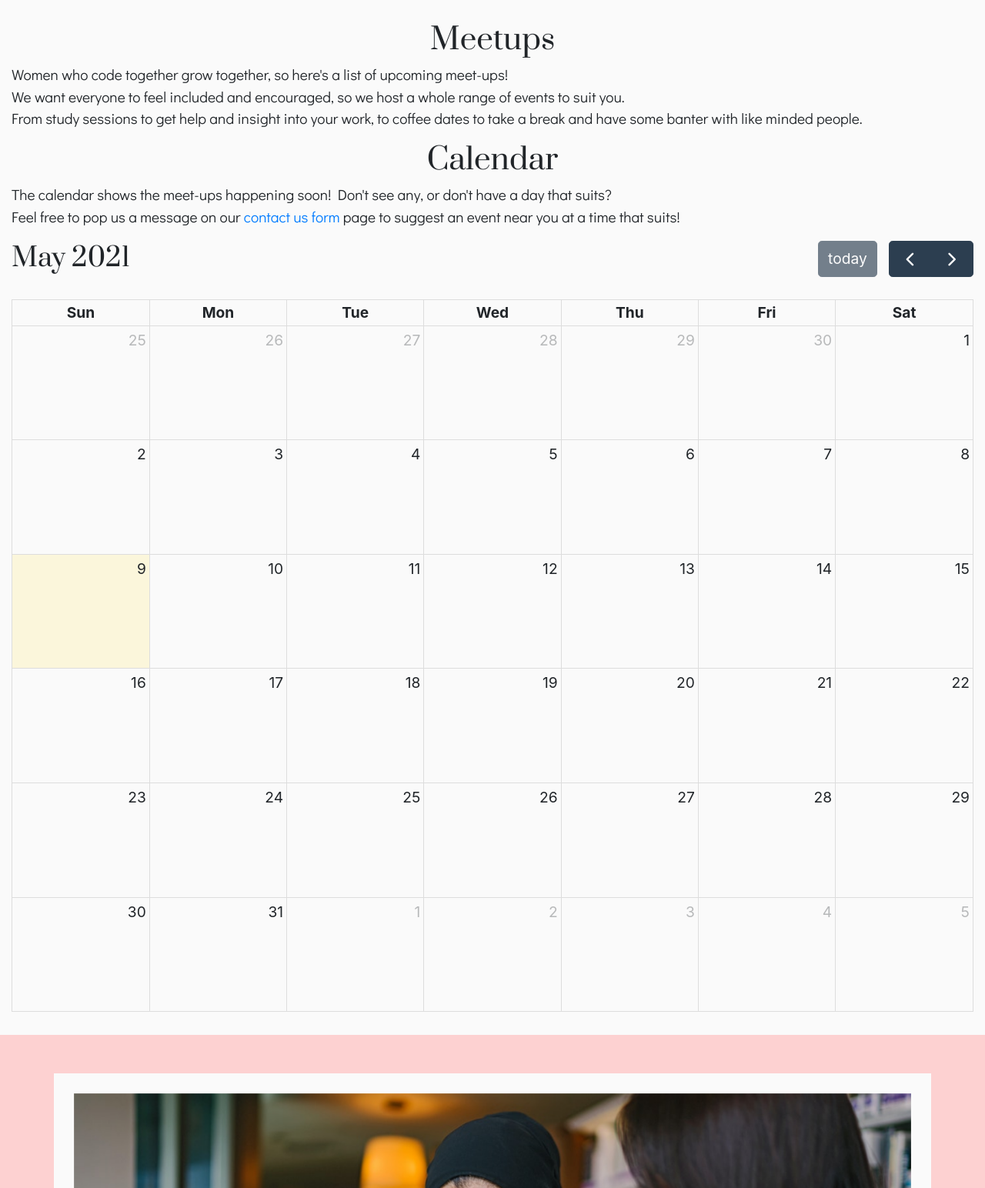
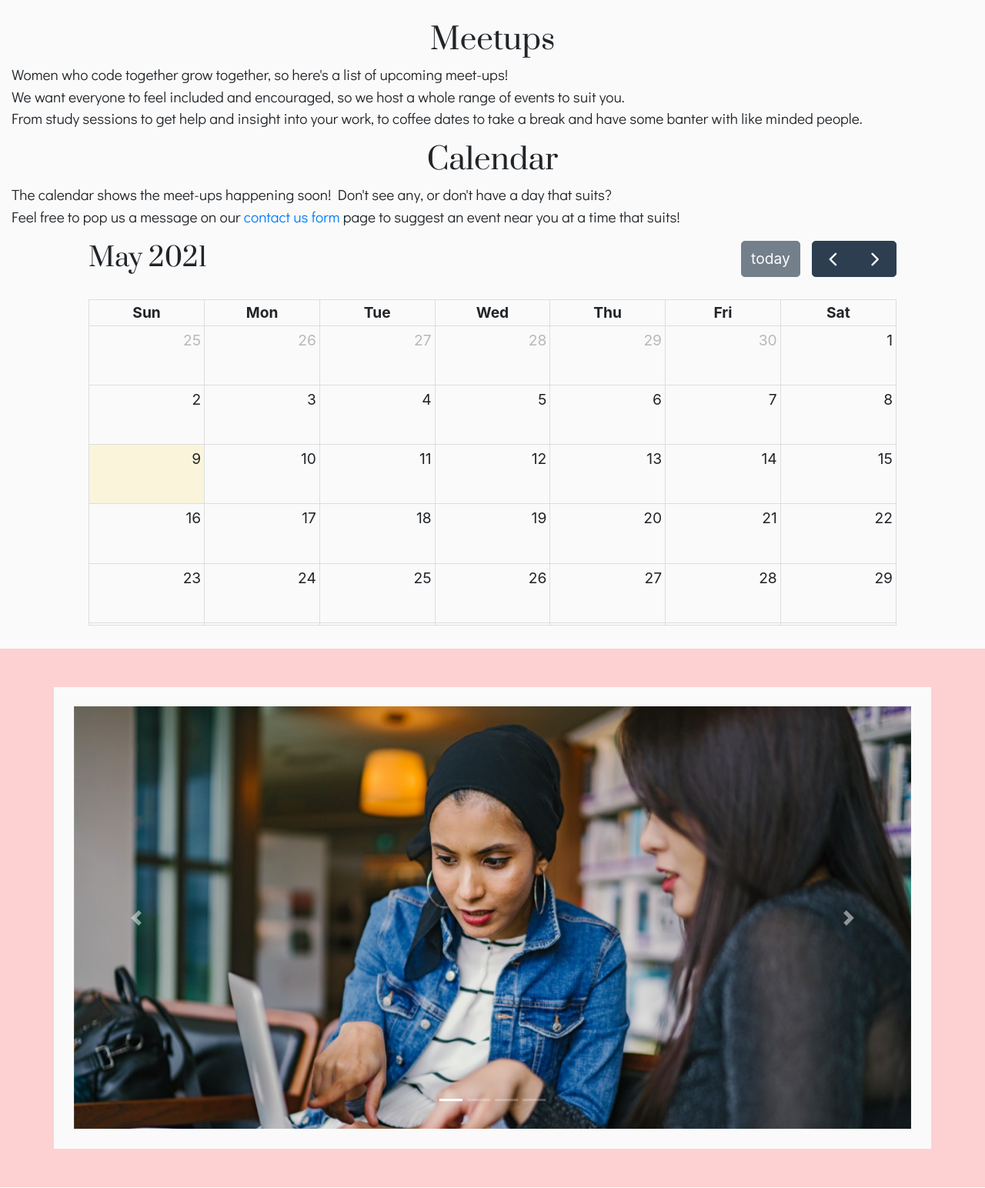
Before and after one commit to emmasarge/womenintechteam7, a Flask app: page / in a window 1280 px wide. Shown: the part 1013-2557 px from the top of the page at 77% size. Run offline with Flask 2, Linux system fonts and the light colour scheme; lists and menus that the app fills with data are empty; some libraries are stand-ins or nearby versions.

Commit message:
made calendar smaller in style.css

```diff
--- a/static/css/style.css
+++ b/static/css/style.css
@@ -335,3 +335,8 @@ section {
     background-color: #fafafa;
     height:600px
 }
+#calendar {
+    height: 500px;
+    margin-right: 100px;
+    margin-left: 100px;
+}
```
